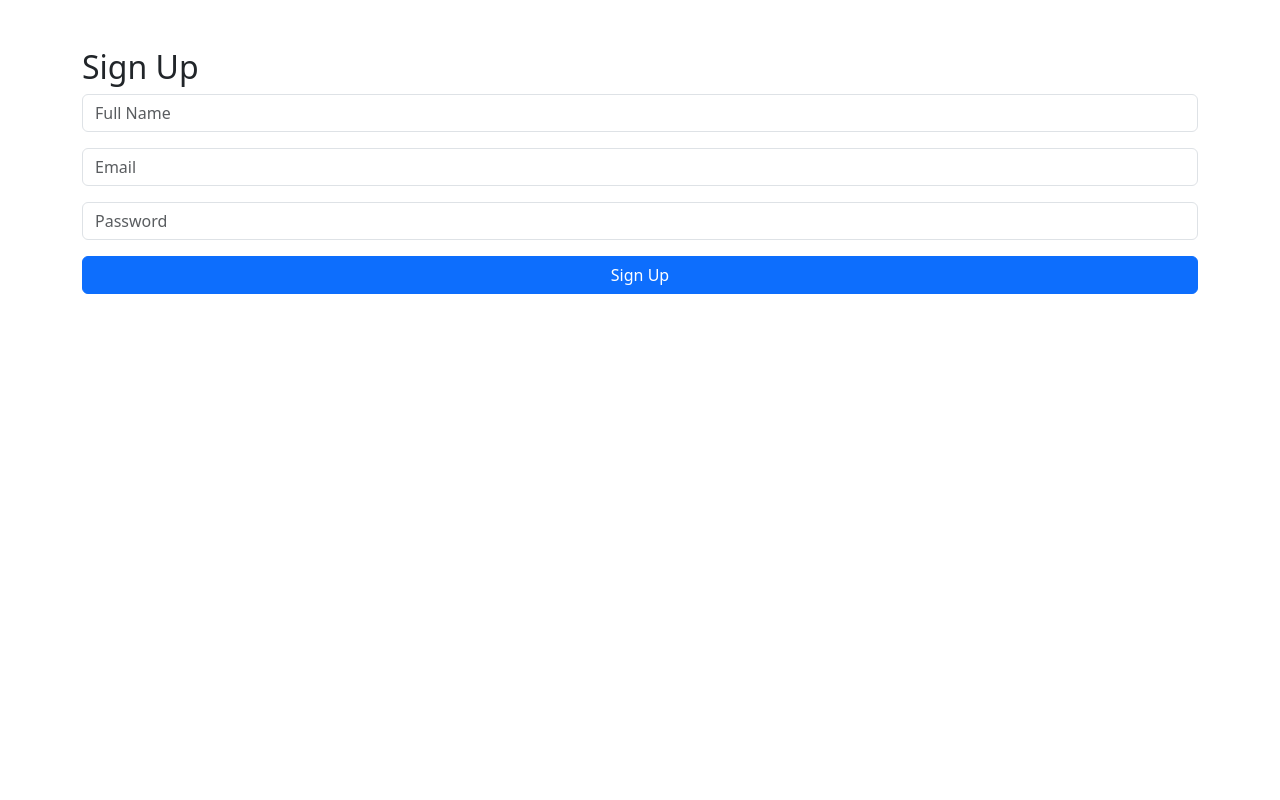
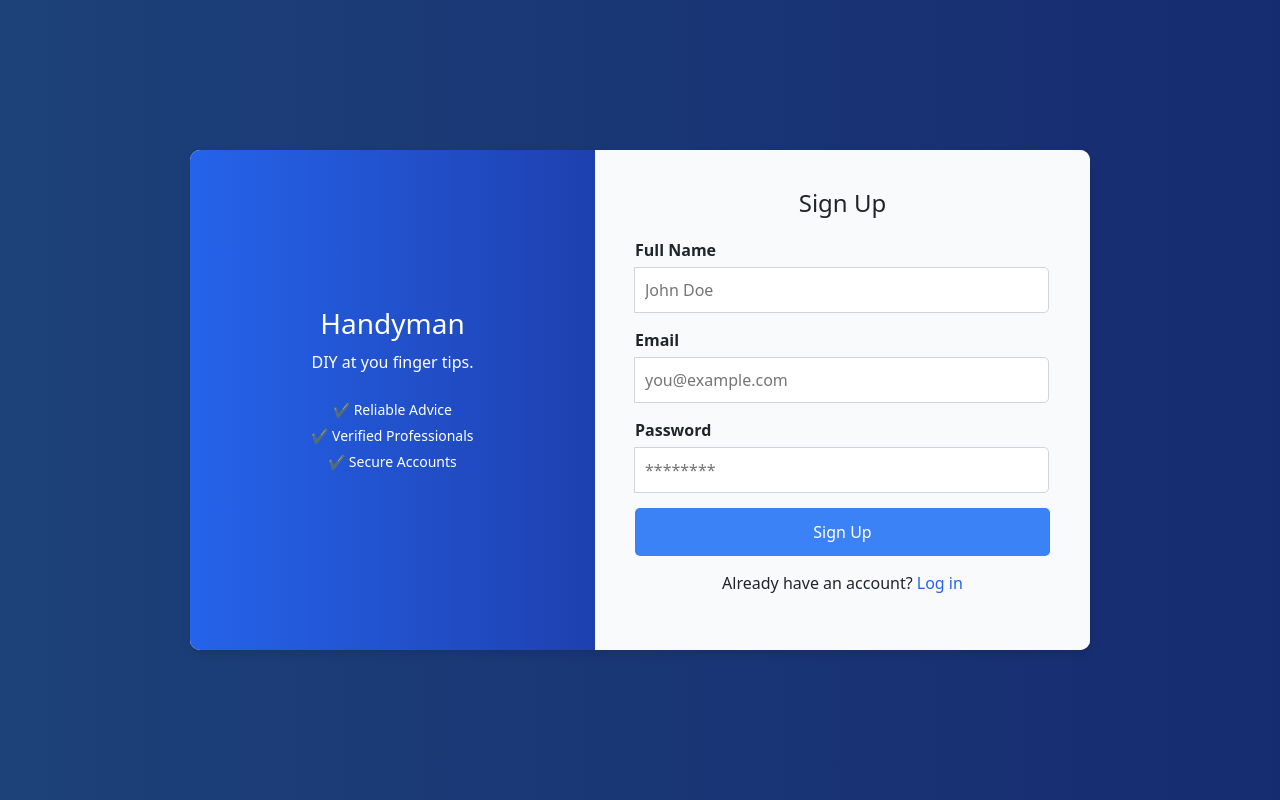
Before and after one commit to HunterDickens/handyman-app, a React (Create React App) app in the folder frontend/: page /signup in a window 1280 px wide. Built offline with nearby package versions, Linux system fonts and the light colour scheme; no server answers.

Commit message:
update signup

```diff
--- /dev/null
+++ b/frontend/src/pages/Signup.css
@@ -0,0 +1,131 @@
+/* Global Styles */
+body {
+    margin: 0;
+    padding: 0;
+    font-family: Arial, sans-serif;
+  }
+
+  /* Signup Page Styling */
+  .signup-container {
+    display: flex;
+    align-items: center;
+    justify-content: center;
+    height: 100vh;
+    background: linear-gradient(to right, #1d4179, #162c71);
+    padding: 20px;
+  }
+
+  .signup-box {
+    display: flex;
+    width: 900px;
+    height: 500px;
+    background: white;
+    box-shadow: 0 4px 10px rgba(0, 0, 0, 0.1);
+    border-radius: 10px;
+    overflow: hidden;
+  }
+
+  /* Left Side (Branding) */
+  .signup-left {
+    width: 45%;
+    background: linear-gradient(to right, #2563eb, #1e40af);
+    color: white;
+    display: flex;
+    flex-direction: column;
+    align-items: center;
+    justify-content: center;
+    padding: 40px;
+    text-align: center;
+  }
+
+  .signup-left h2 {
+    font-size: 28px;
+    margin-bottom: 10px;
+  }
+
+  .signup-left p {
+    font-size: 16px;
+    margin-bottom: 20px;
+  }
+
+  .signup-left ul {
+    list-style: none;
+    padding: 0;
+  }
+
+  .signup-left li {
+    font-size: 14px;
+    margin: 5px 0;
+  }
+
+  /* Right Side (Form) */
+  .signup-right {
+    width: 55%;
+    padding: 40px;
+    background: #f9fafb;
+    display: flex;
+    flex-direction: column;
+    justify-content: center;
+  }
+
+  .signup-right h2 {
+    font-size: 24px;
+    text-align: center;
+    margin-bottom: 20px;
+  }
+
+  /* Form Inputs */
+  .input-group {
+    margin-bottom: 15px;
+  }
+
+  .input-group label {
+    font-weight: bold;
+    display: block;
+    margin-bottom: 5px;
+  }
+
+  .input-group input {
+    width: 100%;
+    padding: 10px;
+    border: 1px solid #d1d5db;
+    border-radius: 5px;
+    font-size: 16px;
+  }
+
+  /* Signup Button */
+  .signup-btn {
+    background: #3b82f6;
+    color: white;
+    padding: 12px;
+    font-size: 16px;
+    border: none;
+    border-radius: 5px;
+    cursor: pointer;
+    width: 100%;
+    transition: background 0.3s;
+  }
+
+  .signup-btn:hover {
+    background: #2563eb;
+  }
+
+  .signup-btn:disabled {
+    background: #93c5fd;
+    cursor: not-allowed;
+  }
+
+  /* Login Link */
+  .login-link {
+    text-align: center;
+    margin-top: 15px;
+  }
+
+  .login-link a {
+    color: #2563eb;
+    text-decoration: none;
+  }
+
+  .login-link a:hover {
+    text-decoration: underline;
+  }
--- a/frontend/src/pages/Signup.js
+++ b/frontend/src/pages/Signup.js
@@ -3,6 +3,7 @@ import { auth } from "../firebase";
 import { createUserWithEmailAndPassword } from "firebase/auth";
 import axios from "axios";
 import { useNavigate } from "react-router-dom";
+import "./Signup.css";
 
 const Signup = () => {
   const [email, setEmail] = useState("");
@@ -11,7 +12,7 @@ const Signup = () => {
   const [error, setError] = useState("");
   const [loading, setLoading] = useState(false);
 
-  const navigate = useNavigate(); // ✅ React Router for redirection
+  const navigate = useNavigate();
 
   const handleSignUp = async (e) => {
     e.preventDefault();
@@ -19,64 +20,89 @@ const Signup = () => {
     setLoading(true);
 
     try {
-      // ✅ Step 1: Create user in Firebase Authentication
       const userCredential = await createUserWithEmailAndPassword(auth, email, password);
       const user = userCredential.user;
       const idToken = await user.getIdToken();
 
-      console.log("✅ Firebase Auth User Created:", user);
-
-      // ✅ Step 2: Send user details to backend API
       await axios.post(
         "http://localhost:5000/api/auth/signup",
         { email, password, name },
         { headers: { Authorization: `Bearer ${idToken}`, "Content-Type": "application/json" } }
       );
 
-      console.log("✅ Server Response: User stored in backend");
-
-      // ✅ Step 3: Show success message & redirect to login
       alert("Sign up successful! Please log in.");
       navigate("/login");
-
     } catch (err) {
-      console.error("❌ Signup Error:", err.response?.data || err.message);
-      setError(err.response?.data?.error || "Failed to sign up. Try again.");
+      console.error("Signup Error:", err);
+      setError(err.message || "Failed to sign up. Try again.");
     } finally {
       setLoading(false);
     }
   };
 
   return (
-    <div className="container mt-5">
+    <div className="signup-container">
+      <div className="signup-box">
+        {/* Left Side: Branding Section */}
+        <div className="signup-left">
+          <h2>Handyman</h2>
+          <p> DIY at you finger tips.</p>
+          <ul>
+            <li>✔ Reliable Advice</li>
+            <li>✔ Verified Professionals</li>
+            <li>✔ Secure Accounts</li>
+          </ul>
+        </div>
+
+        {/* Right Side: Signup Form */}
+        <div className="signup-right">
           <h2>Sign Up</h2>
-      {error && <p className="text-danger">{error}</p>}
+          {error && <p className="error-message">{error}</p>}
+
           <form onSubmit={handleSignUp}>
+            <div className="input-group">
+              <label>Full Name</label>
               <input
                 type="text"
-          placeholder="Full Name"
+                placeholder="John Doe"
                 value={name}
                 onChange={(e) => setName(e.target.value)}
-          className="form-control mb-3"
+                required
               />
+            </div>
+
+            <div className="input-group">
+              <label>Email</label>
               <input
                 type="email"
-          placeholder="Email"
+                placeholder="you@example.com"
                 value={email}
                 onChange={(e) => setEmail(e.target.value)}
-          className="form-control mb-3"
+                required
               />
+            </div>
+
+            <div className="input-group">
+              <label>Password</label>
               <input
                 type="password"
-          placeholder="Password"
+                placeholder="********"
                 value={password}
                 onChange={(e) => setPassword(e.target.value)}
-          className="form-control mb-3"
+                required
               />
-        <button type="submit" className="btn btn-primary w-100" disabled={loading}>
+            </div>
+
+            <button type="submit" className="signup-btn" disabled={loading}>
               {loading ? "Signing up..." : "Sign Up"}
             </button>
           </form>
+
+          <p className="login-link">
+            Already have an account? <a href="/login">Log in</a>
+          </p>
+        </div>
+      </div>
     </div>
   );
 };
```
Lines whose indentation alone changed are shown as unchanged.
